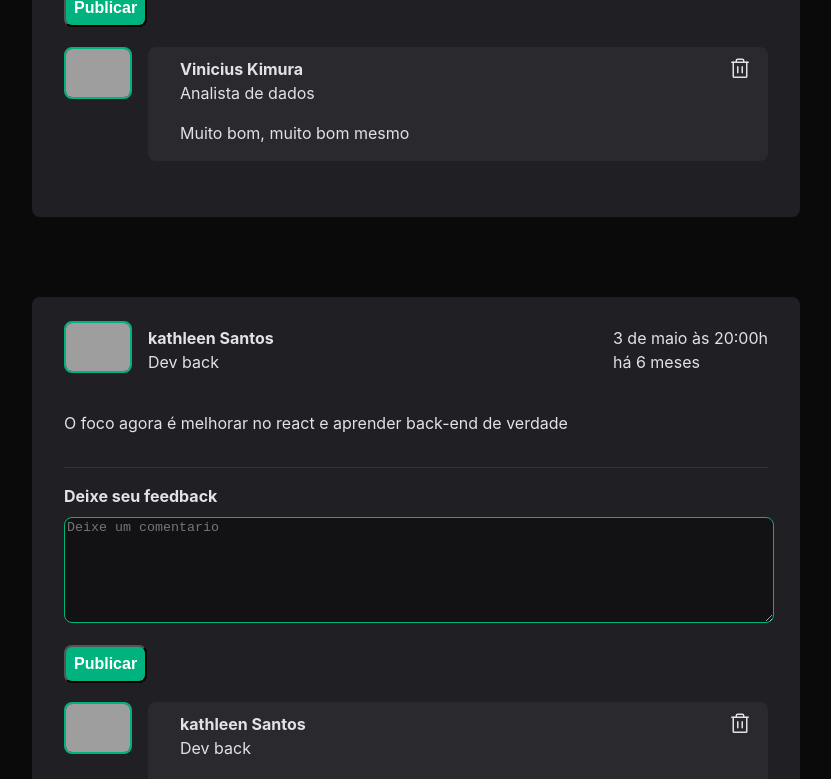
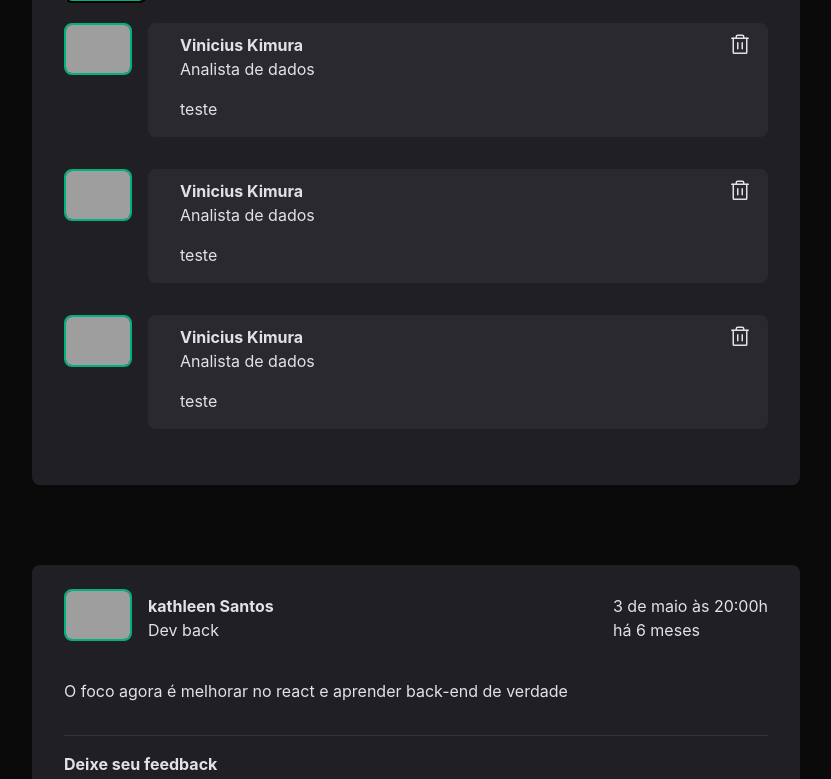
Before and after one commit to KathCris/IgniteFeed, a React (Vite) app: page / in a window 1280 px wide. Shown: the part 1480-2259 px from the top of the page, without its empty margins (416-1247 px from the left). Built offline with nearby package versions, Linux system fonts and the light colour scheme; grey boxes are pictures that could not be loaded.

Commit message:
fix: clear struct coment

```diff
--- a/src/components/CardFeed.tsx
+++ b/src/components/CardFeed.tsx
@@ -9,19 +9,14 @@ interface Author {
   role: string,
   avatarUrl: string,
 }
-interface Content {
-  type: string,
-  content: string,
-}
 
 interface PropsPost {
   author: Author,
-  content: Content[],
   publishedAt: Date,
   contentPostByAuthor: string,
 }
 
-export default function CardFeed ({author, content, publishedAt, contentPostByAuthor}: PropsPost) {
+export default function CardFeed ({author, publishedAt, contentPostByAuthor}: PropsPost) {
   const publishedDateFormat = format(publishedAt, "d 'de' LLLL 'às' HH:mm'h'", {
     locale: ptBR,
   })
@@ -61,7 +56,9 @@ export default function CardFeed ({author, content, publishedAt, contentPostByAu
         </button>
       </div>
       <div className="coment">
-        <Coment author={author} contents={content} />
+        <Coment author={author} />
+        <Coment author={author} />
+        <Coment author={author} />
       </div>
     </div>
   )
--- a/src/components/Coment.tsx
+++ b/src/components/Coment.tsx
@@ -7,19 +7,13 @@ interface Author {
   role: string,
   avatarUrl: string,
 }
-interface Content {
-  type: string,
-  content: string,
-}
 
 interface PropsPost {
   author: Author,
-  contents: Content[],
 }
 
-export default function Coment ({author, contents}: PropsPost) {
+export default function Coment ({author}: PropsPost) {
   return (
-    contents.map(conten => (
         <div className="containerGlobalComent">
             <ImgProfile avatarUrl={author.avatarUrl} />
             <div className="containerComent">
@@ -33,10 +27,9 @@ export default function Coment ({author, contents}: PropsPost) {
                     </div>
                 </div>
                 <div className="containerTextComent">
-                    <p>{conten.content}</p>
+                    <p>teste </p>
                 </div>
             </div>
         </div>
-    ))
   )
 }
--- a/src/main.tsx
+++ b/src/main.tsx
@@ -29,9 +29,6 @@ const post = [
       role: 'Analista de dados',
     },
     contentPostByAuthor: 'Foi muito legal aprender react com ignite',
-    content: [
-      {type:'paragraph', content: 'Muito bom, muito bom mesmo'},
-    ],
     publishedAt: new Date('2023-05-03 20:00:00'),
   },
   {
@@ -42,10 +39,6 @@ const post = [
       role: 'Dev back',
     },
     contentPostByAuthor: 'O foco agora é melhorar no react e aprender back-end de verdade',
-    content: [
-      {type:'paragraph', content: 'Boa demais'},
-      {type:'paragraph', content: 'type and scrambled it to make a type specimen book'},
-    ],
     publishedAt: new Date('2023-05-03 20:00:00'),
   }
 ]
@@ -58,7 +51,7 @@ ReactDOM.createRoot(document.getElementById('root')!).render(
       <div style={{display: 'flex', flexDirection: 'column'}}>
       {post.map(p => {
         return (
-          <CardFeed author={p.author} contentPostByAuthor={p.contentPostByAuthor} content={p.content} publishedAt={p.publishedAt}/>
+          <CardFeed author={p.author} contentPostByAuthor={p.contentPostByAuthor} publishedAt={p.publishedAt}/>
         )
       })}
       </div>
```
